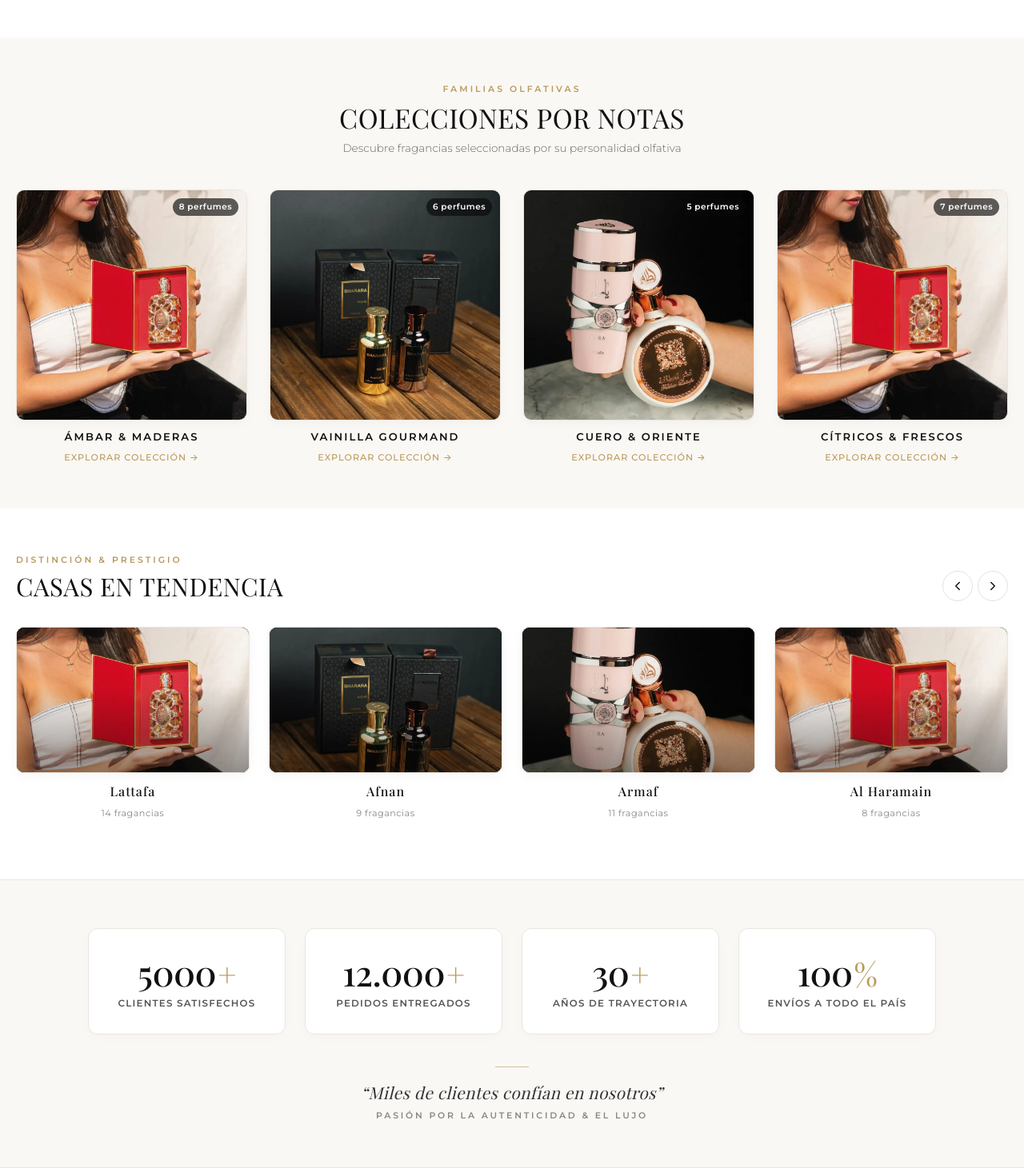
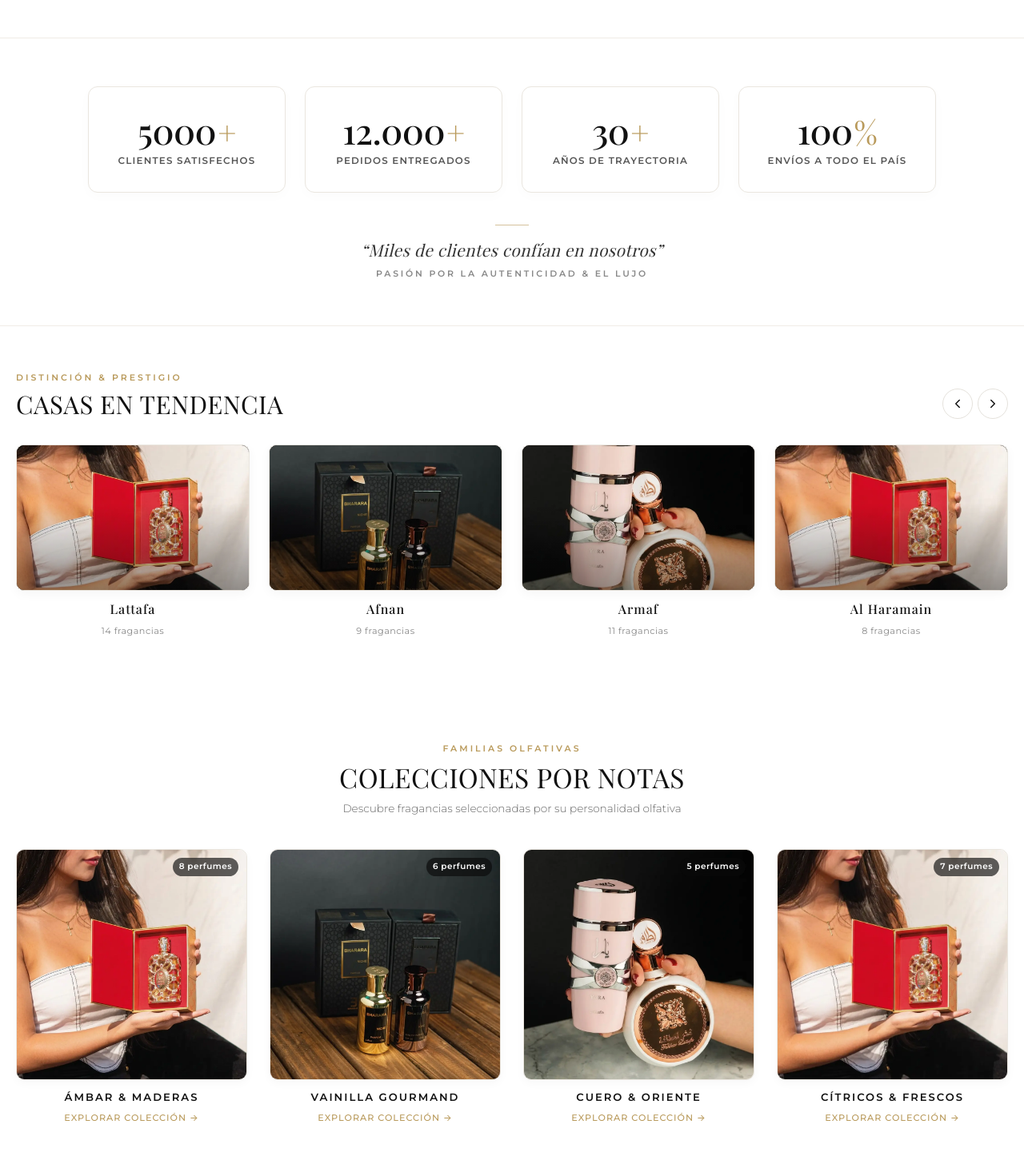
Before and after one commit to alexanderst2005-lab/perfumesdfv, a React (Vite) app: page / in a window 1280 px wide. Shown: the part 1229-2690 px from the top of the page at 80% size. Built offline with nearby package versions, Linux system fonts and the light colour scheme; no server answers; a web font is replaced by a local one.

Commit message:
Ajuste orden: Casas en tendencia y Colecciones por notas despues de Favoritos en oferta, y fondo 100% blanco puro en toda la pagina principal

```diff
--- a/src/components/CountersBar.jsx
+++ b/src/components/CountersBar.jsx
@@ -152,10 +152,10 @@ const CountersBar = () => {
       ref={sectionRef}
       className="dfv-counters-section"
       style={{
-        backgroundColor: '#FAF8F5',
+        backgroundColor: '#FFFFFF',
         padding: '3.75rem 0 3.5rem',
-        borderTop: '1px solid #EAE6DF',
-        borderBottom: '1px solid #EAE6DF'
+        borderTop: '1px solid #F0ECE6',
+        borderBottom: '1px solid #F0ECE6'
       }}
     >
       <div className="container" style={{ maxWidth: '1100px', margin: '0 auto', padding: '0 1.25rem' }}>
--- a/src/components/InstagramReelsSection.jsx
+++ b/src/components/InstagramReelsSection.jsx
@@ -50,7 +50,7 @@ const ReelFeedCard = ({ reel, onOpenModal }) => {
     const tryPlay = () => {
       const p = video.play();
       if (p !== undefined) {
-        p.then(() => setVideoLoaded(true)).catch(() => {});
+        p.then(() => setVideoLoaded(true)).catch(() => { });
       }
     };
 
@@ -293,9 +293,9 @@ const InstagramReelsSection = () => {
       id="instagram-reels"
       className="section-padding"
       style={{
-        backgroundColor: '#FCFBF9',
-        borderTop: '1px solid #EAE8E4',
-        borderBottom: '1px solid #EAE8E4',
+        backgroundColor: '#FFFFFF',
+        borderTop: '1px solid #F0ECE6',
+        borderBottom: '1px solid #F0ECE6',
         position: 'relative',
         overflow: 'hidden'
       }}
--- a/src/components/MostWantedCarousel.jsx
+++ b/src/components/MostWantedCarousel.jsx
@@ -181,7 +181,7 @@ const MostWantedCarousel = ({ products = [], onFav, isFavorite, onAdd }) => {
                   transition: 'all 0.2s ease',
                   padding: 0
                 }}
-                onMouseEnter={e => { e.currentTarget.style.borderColor = '#111111'; e.currentTarget.style.backgroundColor = '#FAF8F5'; }}
+                onMouseEnter={e => { e.currentTarget.style.borderColor = '#111111'; e.currentTarget.style.backgroundColor = '#F5F5F5'; }}
                 onMouseLeave={e => { e.currentTarget.style.borderColor = '#E5E2DC'; e.currentTarget.style.backgroundColor = '#ffffff'; }}
               >
                 <ChevronLeft size={16} />
@@ -203,7 +203,7 @@ const MostWantedCarousel = ({ products = [], onFav, isFavorite, onAdd }) => {
                   transition: 'all 0.2s ease',
                   padding: 0
                 }}
-                onMouseEnter={e => { e.currentTarget.style.borderColor = '#111111'; e.currentTarget.style.backgroundColor = '#FAF8F5'; }}
+                onMouseEnter={e => { e.currentTarget.style.borderColor = '#111111'; e.currentTarget.style.backgroundColor = '#F5F5F5'; }}
                 onMouseLeave={e => { e.currentTarget.style.borderColor = '#E5E2DC'; e.currentTarget.style.backgroundColor = '#ffffff'; }}
               >
                 <ChevronRight size={16} />
--- a/src/components/NoteCollectionsSection.jsx
+++ b/src/components/NoteCollectionsSection.jsx
@@ -27,7 +27,7 @@ const NoteCollectionsSection = () => {
           }
         }
       })
-      .catch(() => {})
+      .catch(() => { })
       .finally(() => setLoaded(true));
   }, []);
 
@@ -36,7 +36,7 @@ const NoteCollectionsSection = () => {
   }
 
   return (
-    <section className="dfv-note-collections-section" style={{ backgroundColor: '#FAF8F5', padding: '3.5rem 0 3.25rem' }}>
+    <section className="dfv-note-collections-section" style={{ backgroundColor: '#FFFFFF', padding: '3.5rem 0 3.25rem' }}>
       <div className="container" style={{ maxWidth: '1280px', margin: '0 auto', padding: '0 1.25rem' }}>
 
         {/* ENCABEZADO CENTRADO */}
--- a/src/components/OffersSection.jsx
+++ b/src/components/OffersSection.jsx
@@ -99,8 +99,8 @@ const OffersSection = () => {
       className="section-padding"
       style={{
         backgroundColor: '#FFFFFF',
-        borderTop: '1px solid #EAE8E4',
-        borderBottom: '1px solid #EAE8E4',
+        borderTop: '1px solid #F0ECE6',
+        borderBottom: '1px solid #F0ECE6',
         position: 'relative'
       }}
     >
--- a/src/components/TrendingHousesSection.jsx
+++ b/src/components/TrendingHousesSection.jsx
@@ -79,7 +79,7 @@ const TrendingHousesSection = () => {
                 color: '#111111',
                 transition: 'all 0.2s ease'
               }}
-              onMouseEnter={e => { e.currentTarget.style.borderColor = '#111111'; e.currentTarget.style.backgroundColor = '#FAF8F5'; }}
+              onMouseEnter={e => { e.currentTarget.style.borderColor = '#111111'; e.currentTarget.style.backgroundColor = '#F5F5F5'; }}
               onMouseLeave={e => { e.currentTarget.style.borderColor = '#E5E2DC'; e.currentTarget.style.backgroundColor = '#ffffff'; }}
             >
               <ChevronLeft size={18} />
@@ -100,7 +100,7 @@ const TrendingHousesSection = () => {
                 color: '#111111',
                 transition: 'all 0.2s ease'
               }}
-              onMouseEnter={e => { e.currentTarget.style.borderColor = '#111111'; e.currentTarget.style.backgroundColor = '#FAF8F5'; }}
+              onMouseEnter={e => { e.currentTarget.style.borderColor = '#111111'; e.currentTarget.style.backgroundColor = '#F5F5F5'; }}
               onMouseLeave={e => { e.currentTarget.style.borderColor = '#E5E2DC'; e.currentTarget.style.backgroundColor = '#ffffff'; }}
             >
               <ChevronRight size={18} />
--- a/src/pages/Home.jsx
+++ b/src/pages/Home.jsx
@@ -115,7 +115,7 @@ const Home = () => {
   };
 
   return (
-    <div>
+    <div style={{ backgroundColor: '#FFFFFF', minHeight: '100vh', width: '100%' }}>
 
       {/* ════ 1. HERO PRINCIPAL EXISTENTE (DISEÑO ORIGINAL CENTRADO) ════ */}
       <section
@@ -291,22 +291,22 @@ const Home = () => {
       {/* ════ 3. BANNER PROMOCIONAL ════ */}
       <PromoBanner />
 
-      {/* ════ 4. COLECCIONES POR NOTAS ════ */}
-      <NoteCollectionsSection />
-
-      {/* ════ 5. CASAS EN TENDENCIA ════ */}
-      <TrendingHousesSection />
-
-      {/* ════ 6. VIDEOS: MOMENTOS QUE SE QUEDAN EN LA PIEL ════ */}
+      {/* ════ 4. VIDEOS: MOMENTOS QUE SE QUEDAN EN LA PIEL ════ */}
       <LazyOnView minHeight={520}>
         <Suspense fallback={null}><InstagramReelsSection /></Suspense>
       </LazyOnView>
 
-      {/* ════ 7. BARRA DE CONTADORES (DESPUÉS DE LOS VIDEOS) ════ */}
+      {/* ════ 5. BARRA DE CONTADORES ════ */}
       <CountersBar />
 
-      {/* ════ 8. FAVORITOS EN OFERTA (DESPUÉS DE LOS CONTADORES) ════ */}
+      {/* ════ 6. FAVORITOS EN OFERTA ════ */}
       <OffersSection />
+
+      {/* ════ 7. CASAS EN TENDENCIA (DESPUÉS DE FAVORITOS EN OFERTAS) ════ */}
+      <TrendingHousesSection />
+
+      {/* ════ 8. COLECCIONES POR NOTAS (DESPUÉS DE CASAS EN TENDENCIA) ════ */}
+      <NoteCollectionsSection />
 
       {/* ════ 10. SEDES FÍSICAS (EXISTENTE) ════ */}
       <section id="sedes" className="section-padding container">
@@ -494,7 +494,7 @@ const Home = () => {
               height: '40px',
               borderRadius: '50%',
               border: '1px solid #E5E0D8',
-              background: activeSedeIndex === 0 ? '#F9F8F6' : '#FFFFFF',
+              background: activeSedeIndex === 0 ? '#F4F4F4' : '#FFFFFF',
               color: activeSedeIndex === 0 ? '#BBB' : '#111',
               cursor: activeSedeIndex === 0 ? 'default' : 'pointer',
               display: 'flex',
@@ -550,7 +550,7 @@ const Home = () => {
               height: '40px',
               borderRadius: '50%',
               border: '1px solid #E5E0D8',
-              background: activeSedeIndex === 1 ? '#F9F8F6' : '#FFFFFF',
+              background: activeSedeIndex === 1 ? '#F4F4F4' : '#FFFFFF',
               color: activeSedeIndex === 1 ? '#BBB' : '#111',
               cursor: activeSedeIndex === 1 ? 'default' : 'pointer',
               display: 'flex',
@@ -621,8 +621,8 @@ const Home = () => {
         `}</style>
       </section>
 
-      {/* ════ 11. PREGUNTAS FRECUENTES (EXISTENTE REORGANIZADA) ════ */}
-      <section style={{ backgroundColor: '#FCFBF9', padding: '4rem 0 3rem', borderTop: '1px solid #EAE8E4' }}>
+      {/* ════ 10. PREGUNTAS FRECUENTES ════ */}
+      <section style={{ backgroundColor: '#FFFFFF', padding: '4rem 0 3rem', borderTop: '1px solid #F0ECE6' }}>
         <div className="container" style={{ maxWidth: '640px' }}>
           <div style={{ textAlign: 'center', marginBottom: '2.5rem' }}>
             <span style={{
@@ -719,8 +719,8 @@ const Home = () => {
         </div>
       </section>
 
-      {/* ════ 12. MEDIOS DE PAGO Y ALIADOS (EXISTENTE) ════ */}
-      <section style={{ padding: '3.5rem 0', backgroundColor: '#fff', borderTop: '1px solid #EAE8E4' }}>
+      {/* ════ 11. MEDIOS DE PAGO Y ALIADOS ════ */}
+      <section style={{ padding: '3.5rem 0', backgroundColor: '#FFFFFF', borderTop: '1px solid #F0ECE6' }}>
         <div className="container" style={{ textAlign: 'center' }}>
 
           {/* Opciones de Pago */}
@@ -979,8 +979,8 @@ export const ProductCard = ({ product, onFav, fav, onAdd, priority = false }) =>
           style={{
             width: '100%',
             padding: '0.48rem 0.6rem',
-            backgroundColor: '#FAF9F6',
-            border: '1px solid #D5D0C6',
+            backgroundColor: '#FFFFFF',
+            border: '1px solid #1A1A1A',
             borderRadius: '4px',
             color: '#1A1A1A',
             fontSize: '0.64rem',
```
